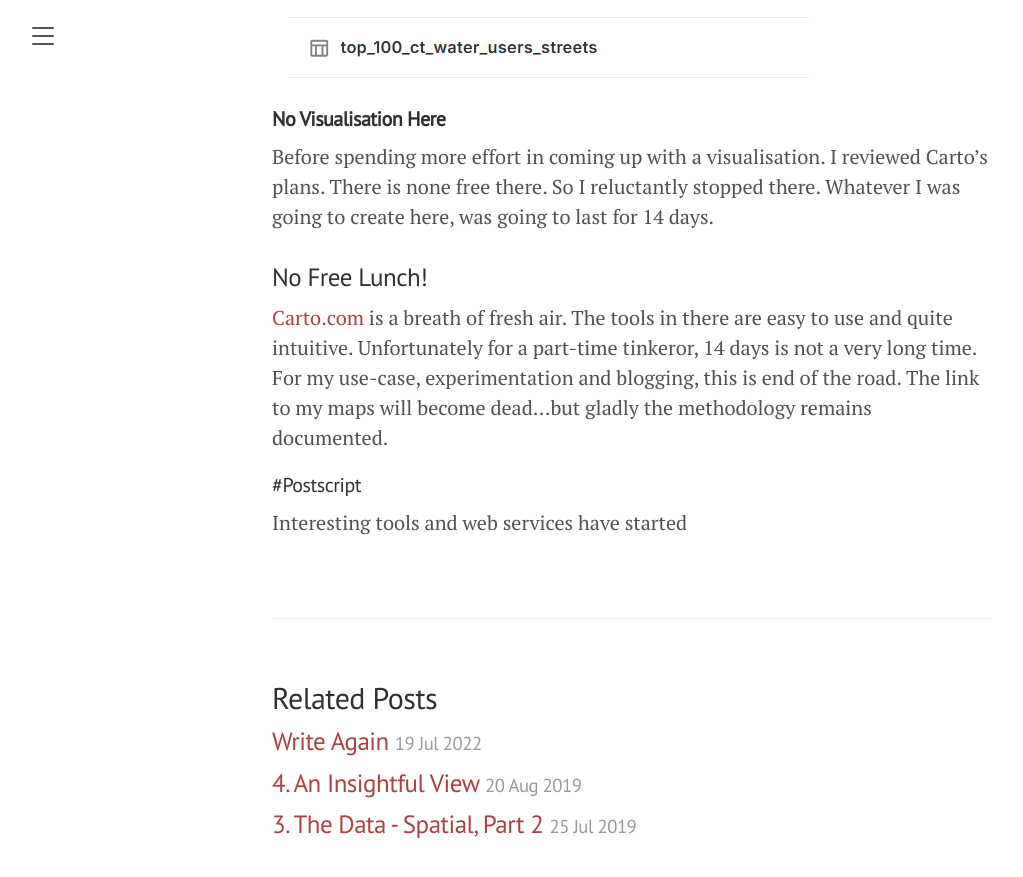
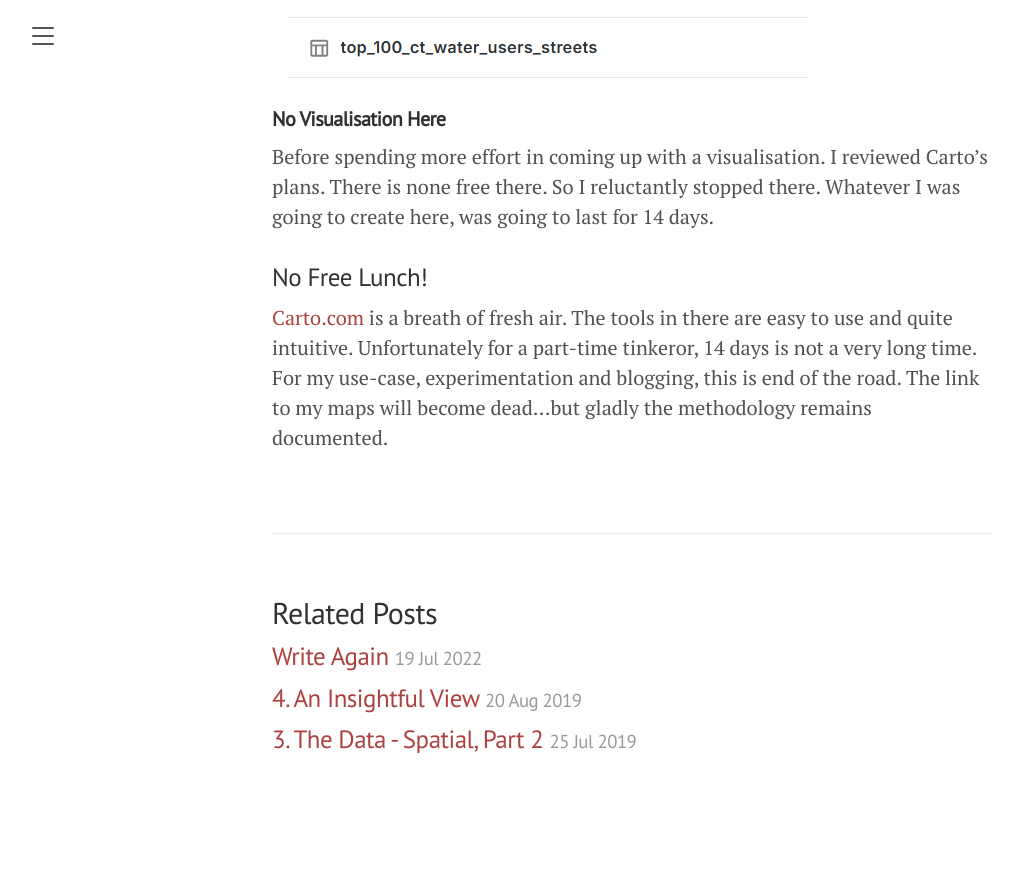
Before and after one commit to erickndava/erickndava.github.io, a Jekyll site: the page built from _posts/2025-02-27-legacy.md, in a window 1280 px wide and 900 px high, scrolled down 4264 px. Shown: the top 877 px of the window, without its empty margins (8-1031 px from the left). Built offline with Jekyll 4.4.1, drawn with Linux system fonts in a browser that asks for light colours; after the commit the page ends 5079 px from its top, so only the background shows below that.

Commit message:
Update 2025-02-27-legacy.md

```diff
--- a/_posts/2025-02-27-legacy.md
+++ b/_posts/2025-02-27-legacy.md
@@ -72,8 +72,3 @@ Before spending more effort in coming up with a visualisation. I reviewed Carto'
 ### <a name="head1234"></a>No Free Lunch!
 
 [Carto.com](https://carto.com/) is a breath of fresh air. The tools in there are easy to use and quite intuitive. Unfortunately for a part-time tinkeror, 14 days is not a very long time. For my use-case, experimentation and blogging, this is end of the road. The link to my maps will become dead...but gladly the methodology remains documented.
-
-
-#### #Postscript
-
-Interesting tools and web services have started
```
